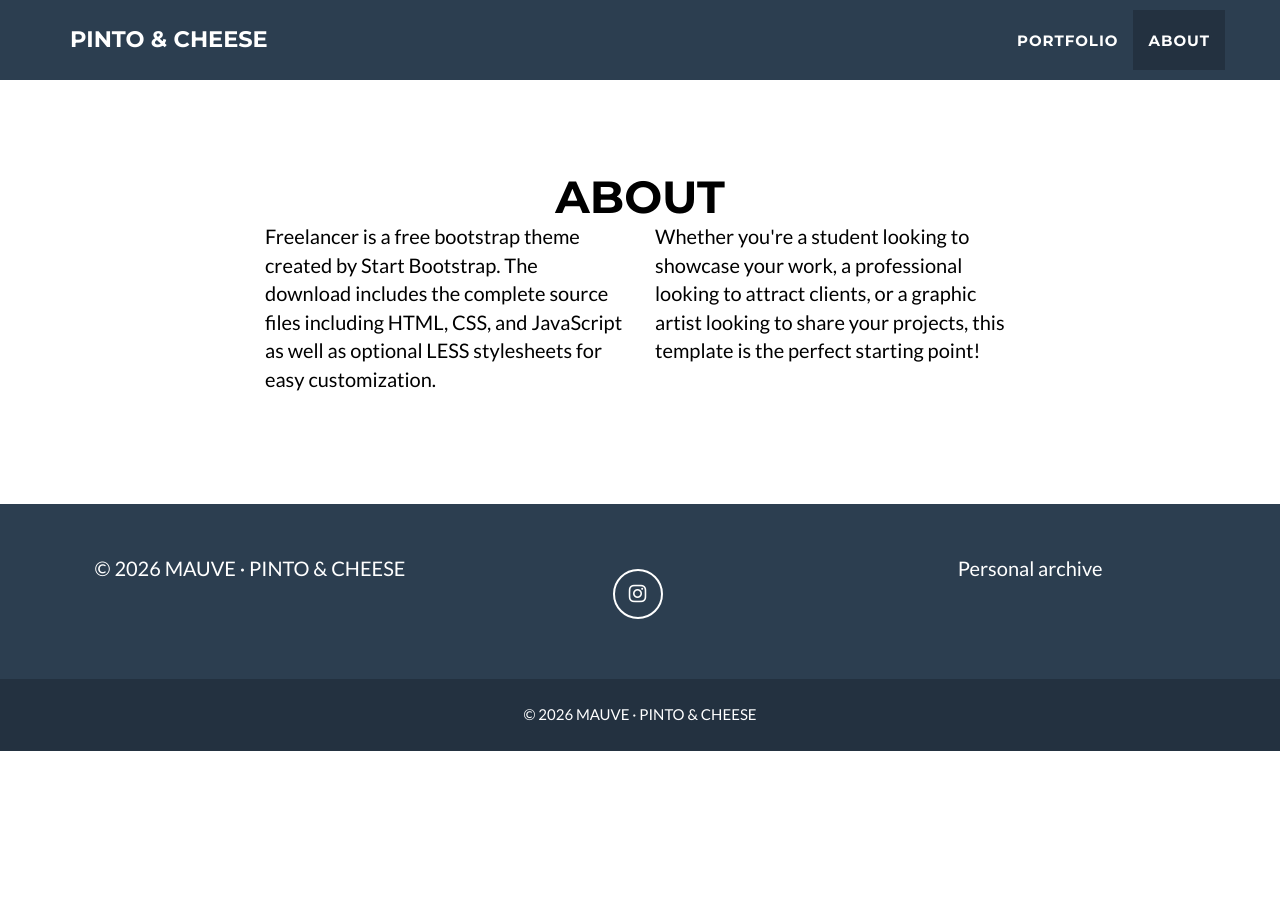
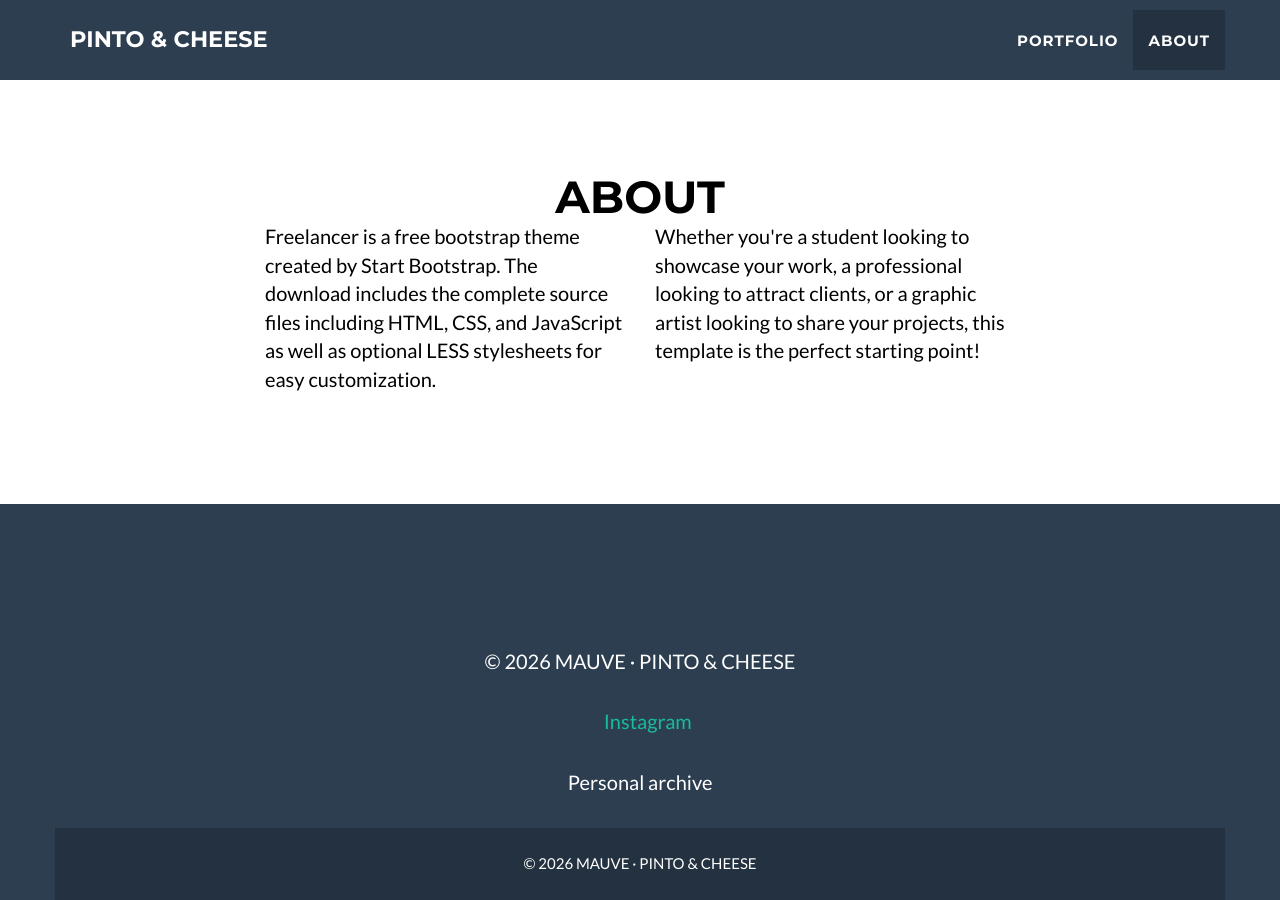
Before and after one commit to pintocheese/pintocheese.github.io, a Jekyll site: the page built from _posts/2014-07-18-project-1.markdown, in a window 1280 px wide and 900 px high, scrolled down 2837 px. Built offline with Jekyll 4.4.1, drawn with Linux system fonts in a browser that asks for light colours; before the commit the page ends 3588 px from its top, so only the background shows below that.

Commit message:
Update footer.html

```diff
--- a/_includes/footer.html
+++ b/_includes/footer.html
@@ -3,15 +3,15 @@
   <div class="footer-above">
     <div class="container">
       <div class="row">
+        <!--
 
-        <!-- 1 -->
         <div class="footer-col col-md-4">
           <p>
            © {{ site.time | date: '%Y' }} MAUVE · PINTO & CHEESE
           </p>
         </div>
 
-        <!-- 2 -->
+
         <div class="footer-col col-md-4">
           <ul class="list-inline">
             <li>
@@ -22,13 +22,30 @@
           </ul>
         </div>
 
-        <!-- 3 -->
+
         <div class="footer-col col-md-4">
           <p>Personal archive</p>
         </div>
 
       </div>
     </div>
+  </div>
+        -->
+
+
+
+  <div class="footer-above">
+    <div class="container text-center">
+      <p>© {{ site.time | date: '%Y' }} MAUVE · PINTO & CHEESE</p>
+
+      <p>
+        <a href="https://instagram.com/계정명">
+          Instagram
+        </a>
+      </p>
+
+      <p>Personal archive</p>
+    </div>
   </div>
 
 
```
